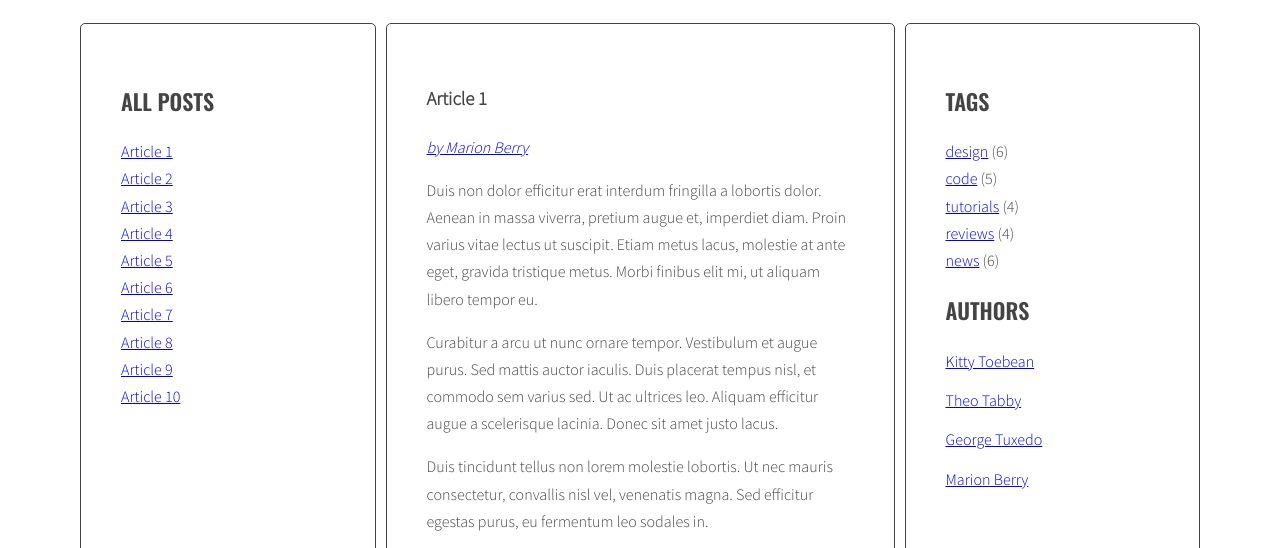
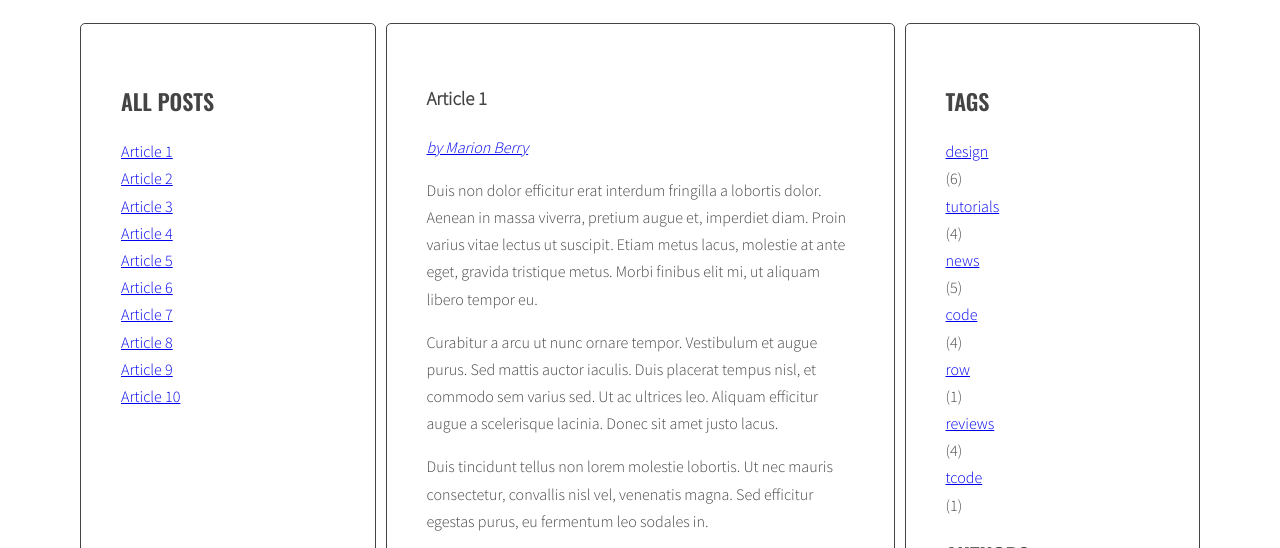
Before and after one commit to Alicja67/javascript-blog, a website: page index.html in a window 1280 px wide. Shown: the part 220-768 px from the top of the page. Drawn offline with nearby package versions, Linux system fonts and the light colour scheme.

Commit message:
Count tag quantity & generate tag link in sidebar

```diff
--- a/index.html
+++ b/index.html
@@ -14,16 +14,6 @@
             <aside class="sidebar">
               <h2 class="section-title">All posts</h2>
               <ul class="list titles">
-                <!-- <li><a href="#article-1" class="active"><span>Article 1</span></a></li>
-                <li><a href="#article-2"><span>Article 2</span></a></li>
-                <li><a href="#article-3"><span>Article 3</span></a></li>
-                <li><a href="#article-4"><span>Article 4</span></a></li>
-                <li><a href="#article-5"><span>Article 5</span></a></li>
-                <li><a href="#article-6"><span>Article 6</span></a></li>
-                <li><a href="#article-7"><span>Article 7</span></a></li>
-                <li><a href="#article-8"><span>Article 8</span></a></li>
-                <li><a href="#article-9"><span>Article 9</span></a></li>
-                <li><a href="#article-10"><span>Article 10</span></a></li> -->
               </ul>
             </aside>
             <section class="posts">
@@ -40,8 +30,6 @@
                 <div class="post-tags">
                   <p><strong>Tags:</strong></p>
                   <ul class="list list-horizontal">
-                    <!-- <li><a href="#">design</a></li>
-                    <li><a href="#">tutorials</a></li> -->
                   </ul>
                 </div>
               </article>
@@ -58,8 +46,6 @@
                 <div class="post-tags">
                   <p><strong>Tags:</strong></p>
                   <ul class="list list-horizontal">
-                    <!-- <li><a href="#">news</a></li>
-                    <li><a href="#">code</a></li> -->
                   </ul>
                 </div>
               </article>
@@ -75,9 +61,6 @@
                 <div class="post-tags">
                   <p><strong>Tags:</strong></p>
                   <ul class="list list-horizontal">
-                    <!-- <li><a href="#">news</a></li>
-                    <li><a href="#">reviews</a></li>
-                    <li><a href="#">design</a></li> -->
                   </ul>
                 </div>
               </article>
@@ -94,9 +77,6 @@
                 <div class="post-tags">
                   <p><strong>Tags:</strong></p>
                   <ul class="list list-horizontal">
-                    <!-- <li><a href="#">tutorials</a></li>
-                    <li><a href="#">code</a></li>
-                    <li><a href="#">design</a></li> -->
                   </ul>
                 </div>
               </article>
@@ -113,8 +93,6 @@
                 <div class="post-tags">
                   <p><strong>Tags:</strong></p>
                   <ul class="list list-horizontal">
-                    <!-- <li><a href="#">design</a></li>
-                    <li><a href="#">reviews</a></li> -->
                   </ul>
                 </div>
               </article>
@@ -131,9 +109,6 @@
                 <div class="post-tags">
                   <p><strong>Tags:</strong></p>
                   <ul class="list list-horizontal">
-                    <!-- <li><a href="#">reviews</a></li>
-                    <li><a href="#">code</a></li> -->
-                  </ul>
                 </div>
               </article>
               <article class="post" id="article-7" data-tags="code news" data-author="Kitty Toebean">
@@ -149,8 +124,6 @@
                 <div class="post-tags">
                   <p><strong>Tags:</strong></p>
                   <ul class="list list-horizontal">
-                    <!-- <li><a href="#">code</a></li>
-                    <li><a href="#">news</a></li> -->
                   </ul>
                 </div>
               </article>
@@ -167,9 +140,6 @@
                 <div class="post-tags">
                   <p><strong>Tags:</strong></p>
                   <ul class="list list-horizontal">
-                    <!-- <li><a href="#">news</a></li>
-                    <li><a href="#">design</a></li>
-                    <li><a href="#">tutorials</a></li> -->
                   </ul>
                 </div>
               </article>
@@ -186,8 +156,6 @@
                 <div class="post-tags">
                   <p><strong>Tags:</strong></p>
                   <ul class="list list-horizontal">
-                    <!-- <li><a href="#">news</a></li>
-                    <li><a href="#">tutorials</a></li> -->
                   </ul>
                 </div>
               </article>
@@ -204,10 +172,6 @@
                 <div class="post-tags">
                   <p><strong>Tags:</strong></p>
                   <ul class="list list-horizontal">
-                    <!-- <li><a href="#">code</a></li>
-                    <li><a href="#">design</a></li>
-                    <li><a href="#">news</a></li>
-                    <li><a href="#">reviews</a></li> -->
                   </ul>
                 </div>
               </article>
@@ -215,11 +179,11 @@
             <aside class="sidebar">
               <h2 class="section-title">Tags</h2>
               <ul class="list tags">
-                <li><a href="#">design</a> <span>(6)</span></li>
+                <!-- <li><a href="#">design</a> <span>(6)</span></li>
                 <li><a href="#">code</a> <span>(5)</span></li>
                 <li><a href="#">tutorials</a> <span>(4)</span></li>
                 <li><a href="#">reviews</a> <span>(4)</span></li>
-                <li><a href="#">news</a> <span>(6)</span></li>
+                <li><a href="#">news</a> <span>(6)</span></li> -->
               </ul>
               <h2 class="section-title">Authors</h2>
               <ul class="list authors">
--- a/js/script.js
+++ b/js/script.js
@@ -28,7 +28,8 @@
   optTitleSelector = '.post-title',
   optTitleListSelector = '.titles',
   optArticleTagSelectors = '.post-tags .list',
-  optAuthorSelectors = '.post-author';
+  optAuthorSelectors = '.post-author',
+  optTagsListSelector = '.tags.list';
 
 
   const generateTitleLinks = function(customSelector = ''){
@@ -54,6 +55,7 @@
   generateTitleLinks();
 
   const generateTags = function(){
+    let allTags = {};
     const articles = document.querySelectorAll(optArticleSelector);
 
     for (let article of articles){
@@ -65,10 +67,37 @@
       for (let tag of articleTagArray){
         const tagHTML = '<li><a href="#tag-' + tag + '"><span>' + tag + '</span></a></li> ';
         html = html + tagHTML;
+
+        if(!allTags[tag]) {
+          /* [NEW] add tag to allTags object */
+          allTags[tag] = 1;
+          console.log('allTags', allTags);
+        } else {
+          allTags[tag]++;
+        }
       }
 
       tagWrapper.innerHTML = html;
     }
+    const tagList = document.querySelector('.tags');
+
+    /* [NEW] create variable for all links HTML code */
+    let allTagsHTML = '';
+
+    /* [NEW] START LOOP: for each tag in allTags: */
+    for(let tag in allTags){
+      const tagHTML = '<li><a href="#tag-' + tag + '"><span>' + tag + '</span></a></li> ';
+
+      /* [NEW] generate code of a link and add it to allTagsHTML */
+      allTagsHTML += tagHTML + ' (' + allTags[tag] + ') ';
+    }
+    console.log('allTagsHTML', allTagsHTML);
+    console.log('tagList', tagList);
+    /* [NEW] END LOOP: for each tag in allTags: */
+
+    /*[NEW] add HTML from allTagsHTML to tagList */
+    tagList.innerHTML = allTagsHTML;
+
   }
   generateTags();
 
```
